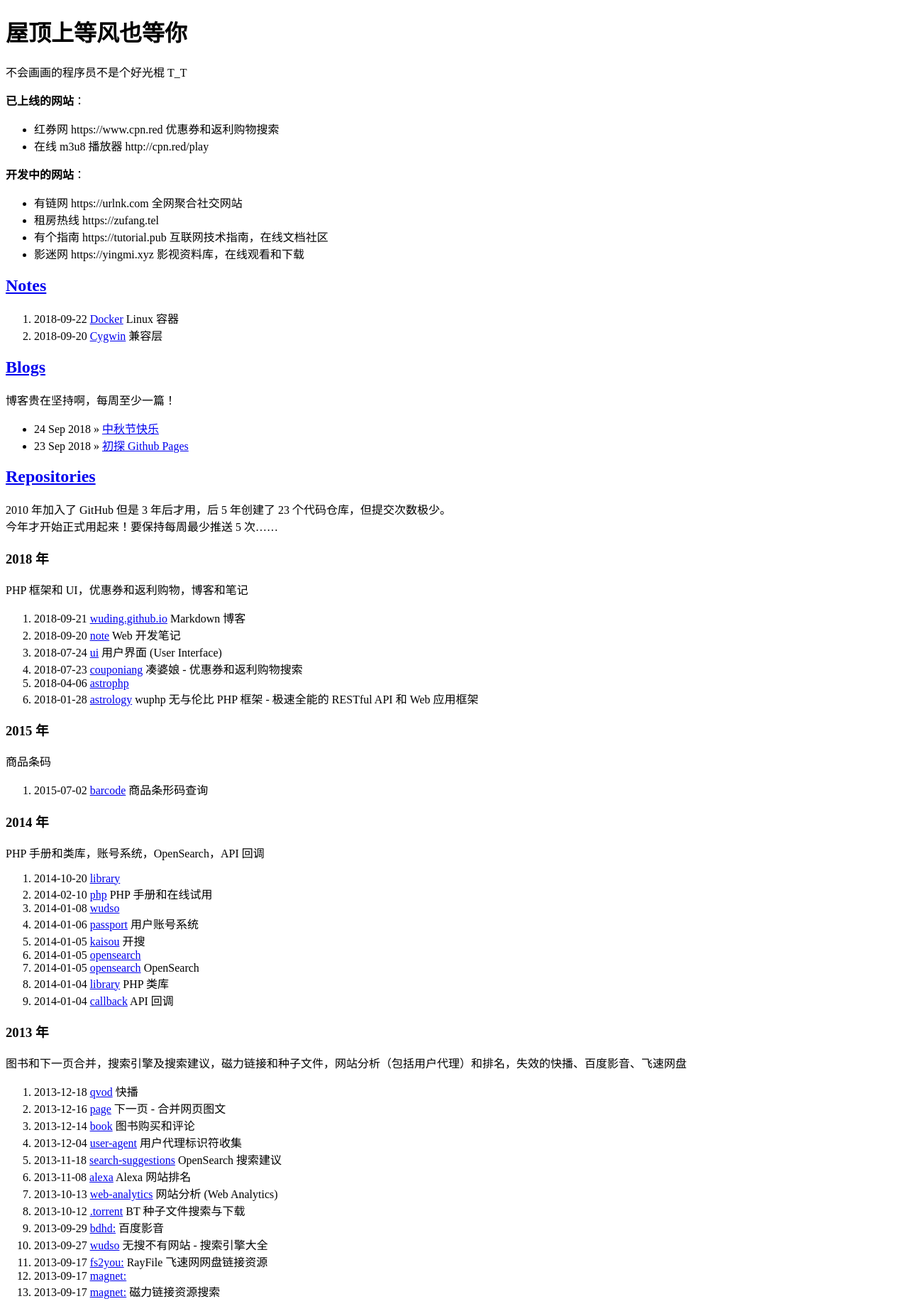
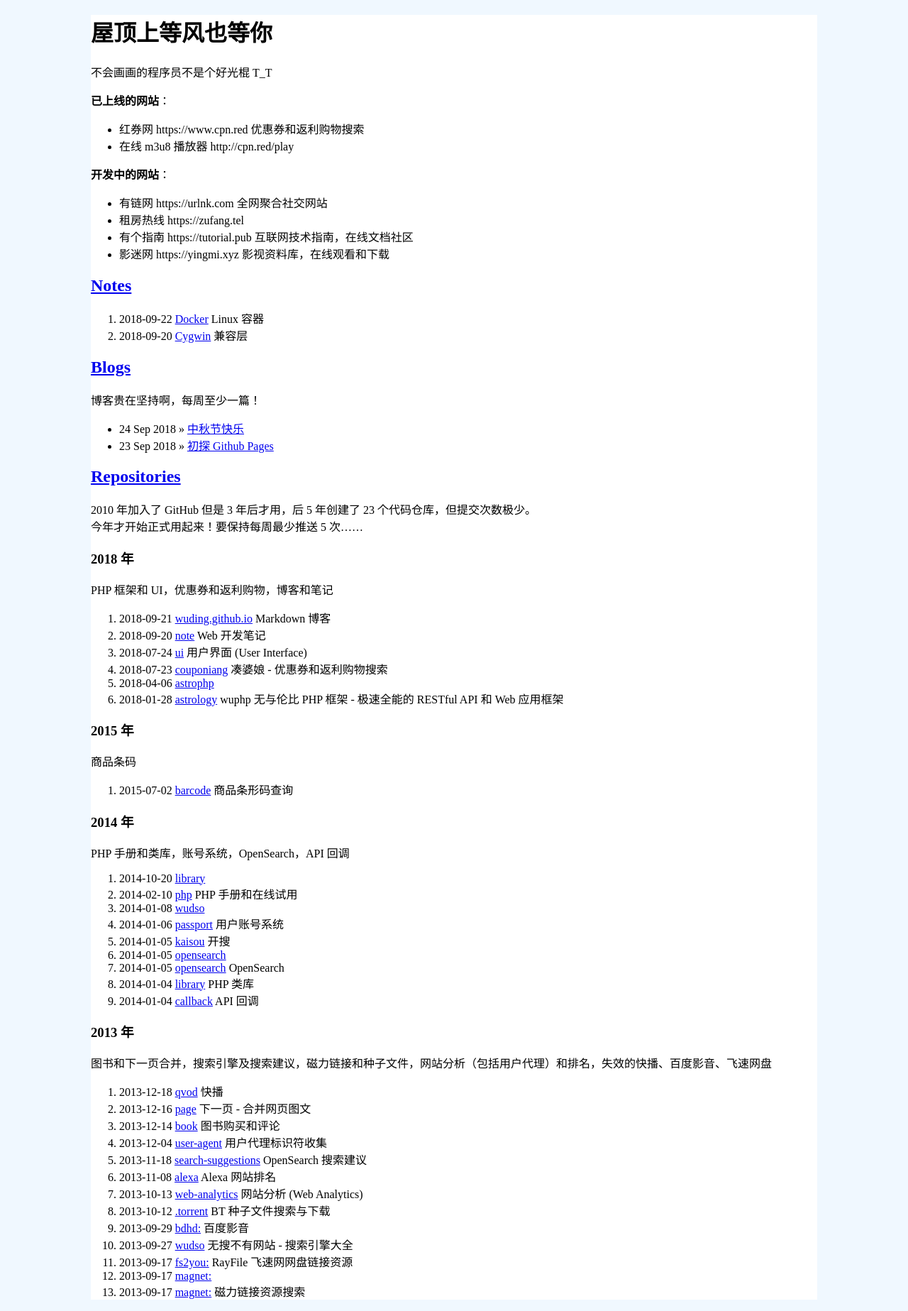
Before and after one commit to wuding/wuding.github.io, a Jekyll site: the page built from index.html, in a window 1280 px wide. Shown: the whole page at 71% size. Built offline with Jekyll 4.4.1, drawn with Linux system fonts in a browser that asks for light colours.

Commit message:
修改布局样式表链接

```diff
--- a/_layouts/default.html
+++ b/_layouts/default.html
@@ -3,7 +3,7 @@
 <head>
 <meta charset="utf-8">
 <title>{{ page.title }}</title>
-<link href="/_assets/css/style.css?v=" rel="stylesheet">
+<link href="/assets/css/style.css?v=" rel="stylesheet">
 
 </head>
 
```
